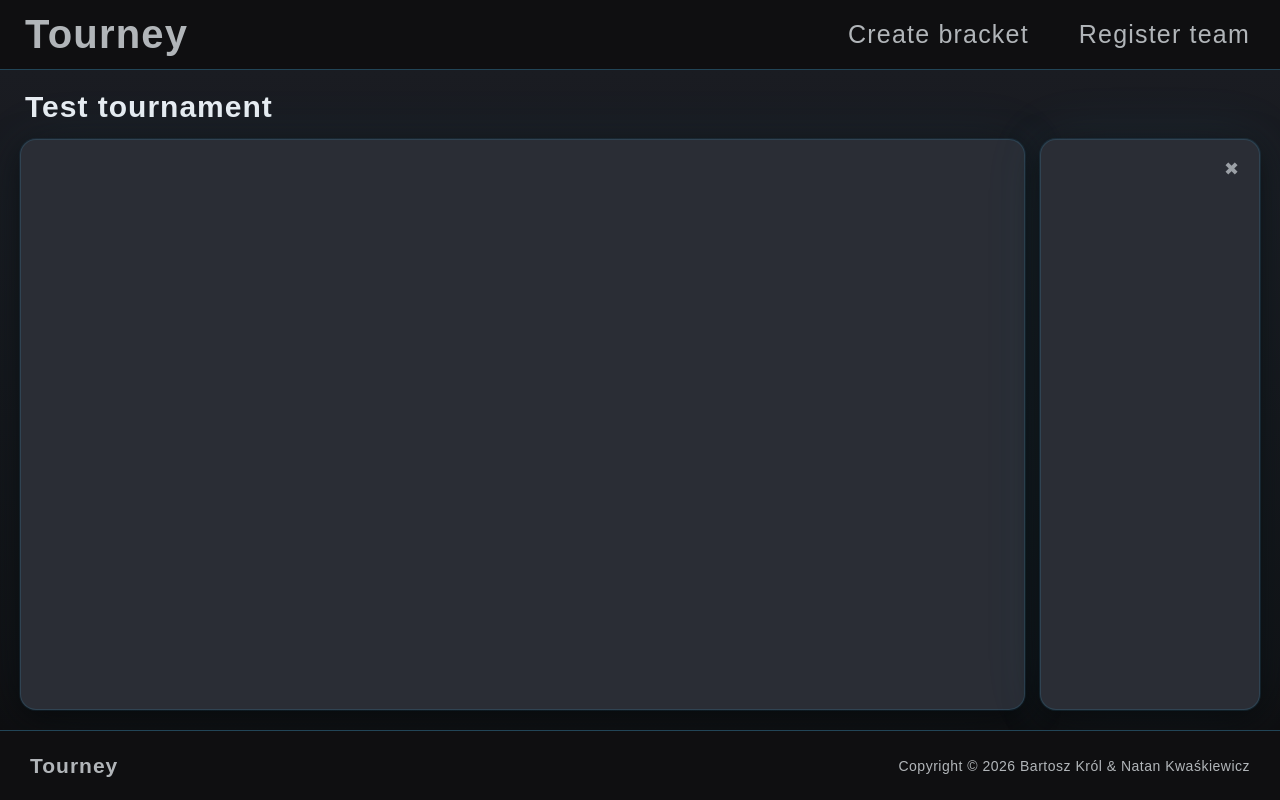
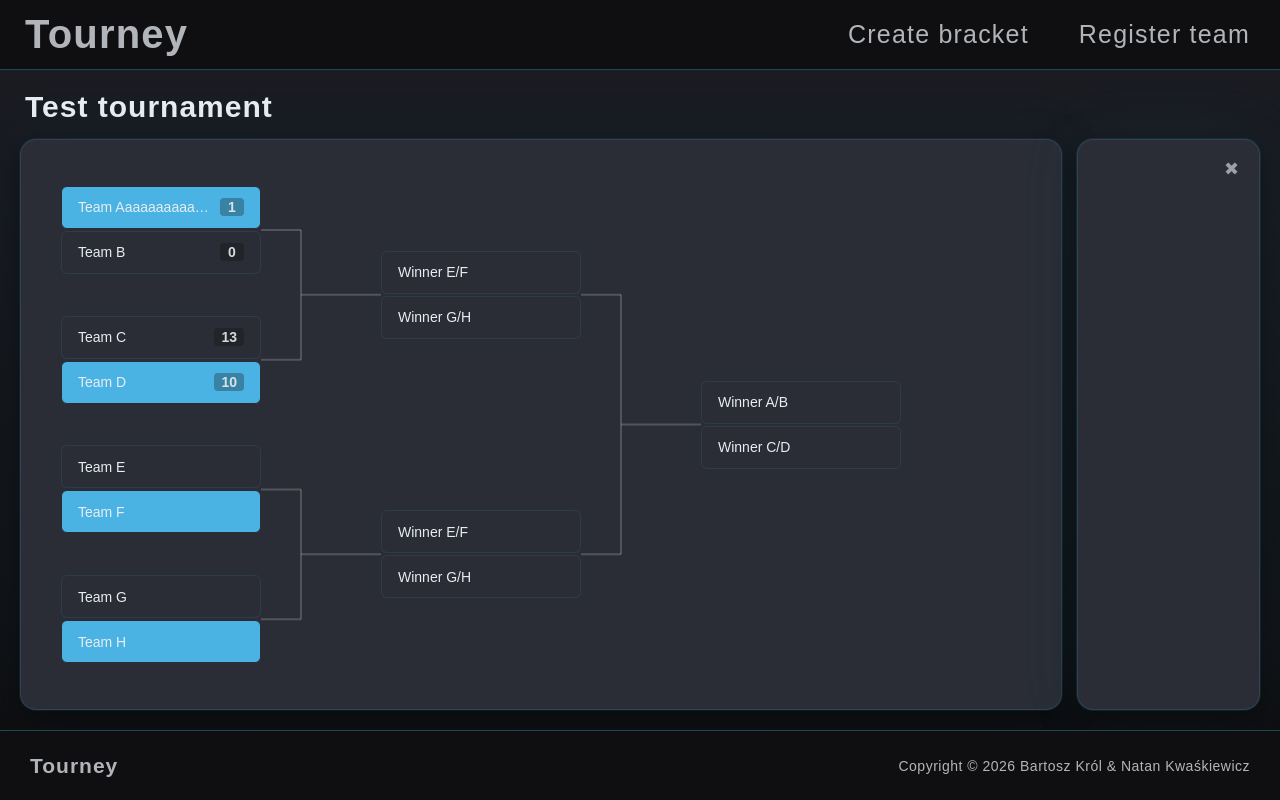
Before and after one commit to NatanKwaskiewicz/Generator_drabinek_turniejowych, a React (Vite) app: page /bracketPage in a window 1280 px wide. Built offline with nearby package versions, Linux system fonts and the light colour scheme.

Commit message:
add BracketGraph to Bracket, change styling for BracketSettings

```diff
--- a/src/frontend/components/Bracket/Bracket.module.scss
+++ b/src/frontend/components/Bracket/Bracket.module.scss
@@ -6,8 +6,9 @@ $white: #e8edf2;
 $grey: #2a2d35;
 $dark-grey: #1a1c22;
 
-.BracketGraph {
+.Bracket {
     flex: 1;
+    display: flex;
     background-color: $grey;
     border: 1px solid rgba($blue, 0.15);
     border-radius: 1.6rem;
--- a/src/frontend/components/Bracket/Bracket.tsx
+++ b/src/frontend/components/Bracket/Bracket.tsx
@@ -1,7 +1,13 @@
 import styles from './Bracket.module.scss'
+import BracketGraph from '../BracketGraph'
+import rounds from '../../data/bracketData.ts'
 
 const Bracket = () => {
-    return <div className={styles.BracketGraph}></div>
+    return (
+        <div className={styles.Bracket}>
+            <BracketGraph rounds={rounds} />
+        </div>
+    )
 }
 
 export default Bracket
--- a/src/frontend/components/BracketSettings/BracketSettings.module.scss
+++ b/src/frontend/components/BracketSettings/BracketSettings.module.scss
@@ -33,7 +33,7 @@ $dark-grey: #1a1c22;
     }
 
     &Expanded {
-        width: 22rem;
+        width: 33rem;
         padding: 1.5rem;
         align-items: flex-end;
     }
--- /dev/null
+++ b/src/frontend/data/bracketData.ts
@@ -0,0 +1,32 @@
+//development only, static data
+import type { Match } from '../types'
+
+const rounds: Match[][] = [
+    [
+        {
+            id: 1,
+            participantA: 'Team Aaaaaaaaaaaaaaaaaaaaaaaaaaaaaaaaa',
+            participantB: 'Team B',
+            winner: 'A',
+            scoreA: 1,
+            scoreB: 0,
+        },
+        {
+            id: 2,
+            participantA: 'Team C',
+            participantB: 'Team D',
+            winner: 'B',
+            scoreA: 13,
+            scoreB: 10,
+        },
+        { id: 3, participantA: 'Team E', participantB: 'Team F', winner: 'B' },
+        { id: 4, participantA: 'Team G', participantB: 'Team H', winner: 'B' },
+    ],
+    [
+        { id: 6, participantA: 'Winner E/F', participantB: 'Winner G/H' },
+        { id: 6, participantA: 'Winner E/F', participantB: 'Winner G/H' },
+    ],
+    [{ id: 5, participantA: 'Winner A/B', participantB: 'Winner C/D' }],
+]
+
+export default rounds
```
Also changed, not shown: src/frontend/components/BracketSettings/index.ts (line endings or trailing spaces).
